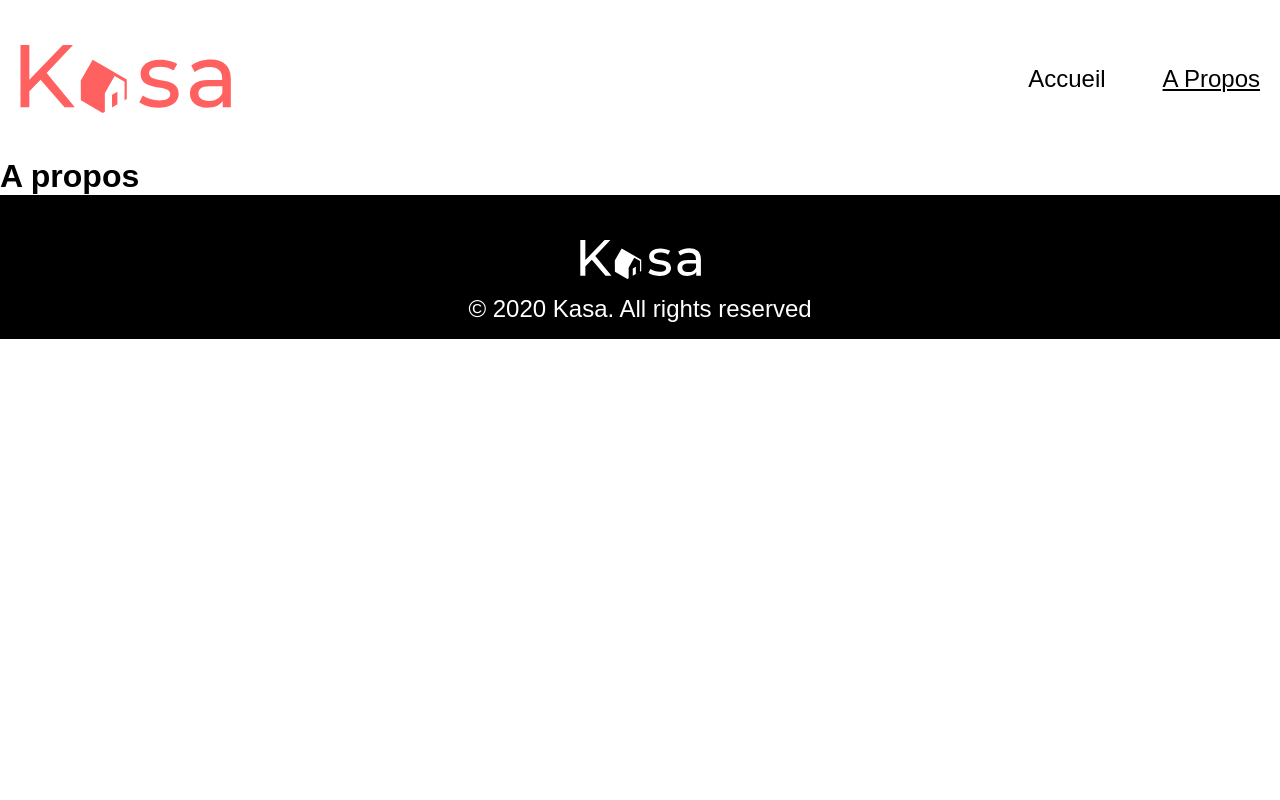
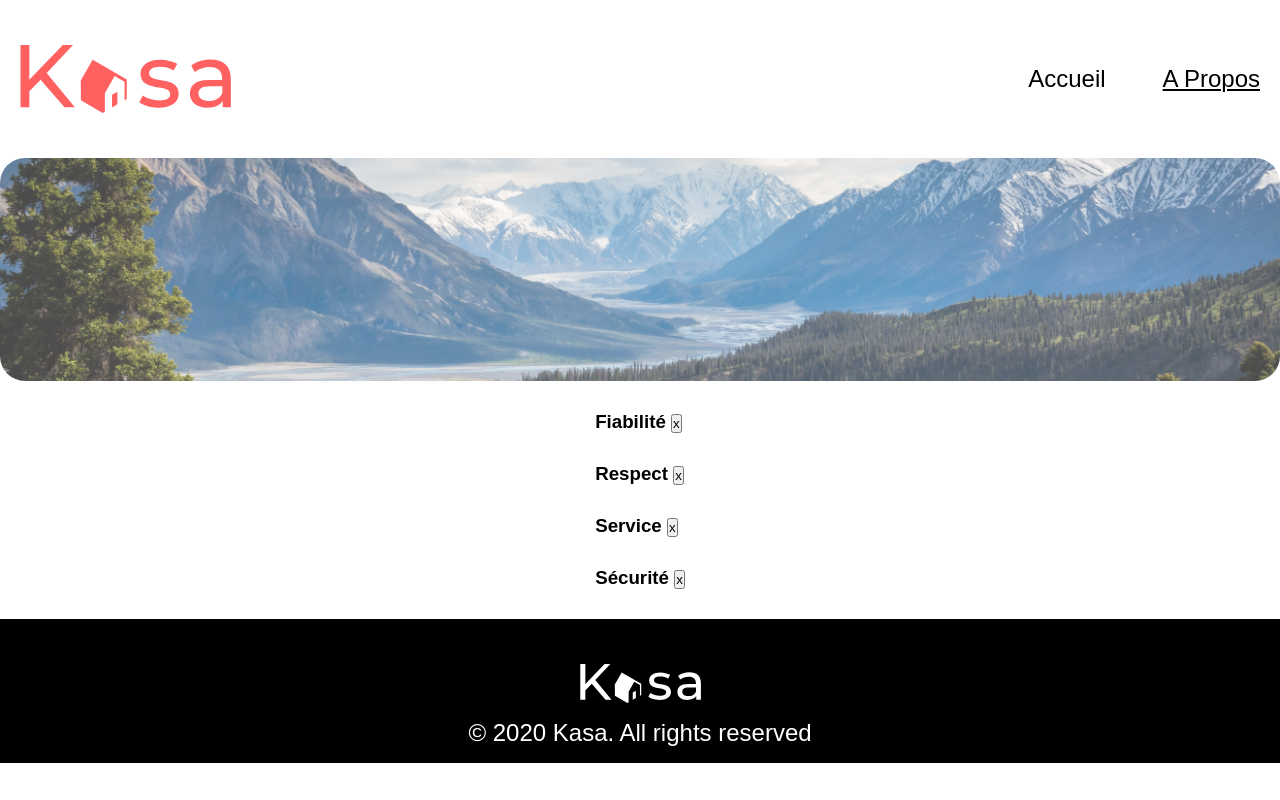
Before and after one commit to NathCad/Kasa, a React (Vite) app: page /aPropos in a window 1280 px wide. Built offline with nearby package versions, Linux system fonts and the light colour scheme.

Commit message:
DropDownPanel, APropos.scss

```diff
--- /dev/null
+++ b/src/components/DropDownPanel.jsx
@@ -0,0 +1,19 @@
+import React, { useState } from "react";
+
+import "./dropDownPanel.scss";
+
+const DropDownPanel = ({ title, children }) => {
+  const [open, setOpen] = useState(false);
+  return (
+    <>
+      <article className="drop-down-panel">
+        <h1>
+          {title} <button onClick={() => setOpen(!open)}>x</button>
+        </h1>
+        {open && <div>{children}</div>}
+      </article>
+    </>
+  );
+};
+
+export default DropDownPanel;
--- /dev/null
+++ b/src/components/dropDownPanel.scss
@@ -0,0 +1,3 @@
+@import "/src/variables.scss";
+
+.drop-down-panel {}
--- a/src/main.jsx
+++ b/src/main.jsx
@@ -1,7 +1,6 @@
 import React from 'react'
 import ReactDOM from 'react-dom/client'
 import Router from "./Router"
-
 
 ReactDOM.createRoot(document.getElementById('root')).render(
   <React.StrictMode>
--- a/src/routes/aPropos/APropos.jsx
+++ b/src/routes/aPropos/APropos.jsx
@@ -1,6 +1,58 @@
 import React from "react";
+import DropDownPanel from "../../components/DropDownPanel";
+import "./APropos.scss";
 
-const APropos = ()=>{
-    return <h1>A propos</h1>
-}
-export default APropos
+
+const APropos = () => {
+
+  return (
+    <section id="page-a-propos">
+      <img
+        src="/montainBackground.png"
+        alt="Image d'une vallée arborée avec des montagnes aux sommets enneigés"
+      />
+      <div id="page-a-propos-content">
+        <DropDownPanel
+          title="Fiabilité"
+        >
+          <p>
+            Les annonces postées sur Kasa garantissent une fiabilité totale. Les
+            photos sont conformes aux logements, et toutes les informations sont
+            régulièrement vérifiées par nos équipes.
+          </p>
+        </DropDownPanel>
+        <DropDownPanel
+          title="Respect"
+        >
+          <p>
+            La bienveillance fait partie des valeurs fondatrices de Kasa. Tout
+            comportement discriminatoire ou de perturbation du voisinage
+            entraînera une expulsion de notre plateforme.
+          </p>
+        </DropDownPanel>
+        <DropDownPanel
+          title="Service"
+        >
+          <p>
+            La bienveillance fait partie des valeurs fondatrices de Kasa. Tout
+            comportement discriminatoire ou de perturbation du voisinage
+            entraînera une expulsion de notre plateforme.
+          </p>
+        </DropDownPanel>
+        <DropDownPanel
+          title="Sécurité"
+        >
+          <p>
+            La sécurité est la priorité de Kasa. Aussi bien pour nos hôtes que
+            pour nos voyageurs, chaque logement correspond aux critères de
+            sécurité établis par nos services. En laissant une note aussi bien à
+            l'hôte qu'au locataire, cela permet à nos équipes de vérifier que
+            les standards sont bien respectés. Nous organisons également des
+            ateliers sur la sécurité domestique pour nos hôtes.
+          </p>
+        </DropDownPanel>
+      </div>
+    </section>
+  );
+};
+export default APropos;
--- /dev/null
+++ b/src/routes/aPropos/APropos.scss
@@ -0,0 +1,34 @@
+@import "/src/variables.scss";
+
+#page-a-propos {
+  display: flex;
+  flex-direction: column;
+  justify-content: center;
+  align-items: center;
+  @media (max-width: $mobile-breakpoint) {
+    padding: 20px 19px 0 19px;
+  }
+  img {
+    width: 100%;
+    height: 223px;
+    border-radius: 25px;
+    opacity: 70%;
+    object-fit: cover;
+    @media(max-width:$mobile-breakpoint){
+        height: 111px;
+        border-radius: 10px;
+    }
+  }
+  #page-a-propos-content {
+    $gap-padding: 30px;
+    display: flex;
+    flex-direction: column;
+    gap: $gap-padding;
+    padding: $gap-padding 200px;
+    @media(max-width:$mobile-breakpoint){
+        $gap-padding: 19px;
+        gap: $gap-padding;
+        padding: $gap-padding 0;
+    }
+  }
+}
--- a/src/variables.scss
+++ b/src/variables.scss
@@ -1,2 +1,3 @@
 $mobile-breakpoint: 767.98px;
 $primary-color: #ff6060;
+$light-background-color: #f6f6f6;
```
Also changed, not shown: src/Router.jsx (+7 -2 lines), public/montainBackground.png (added).
